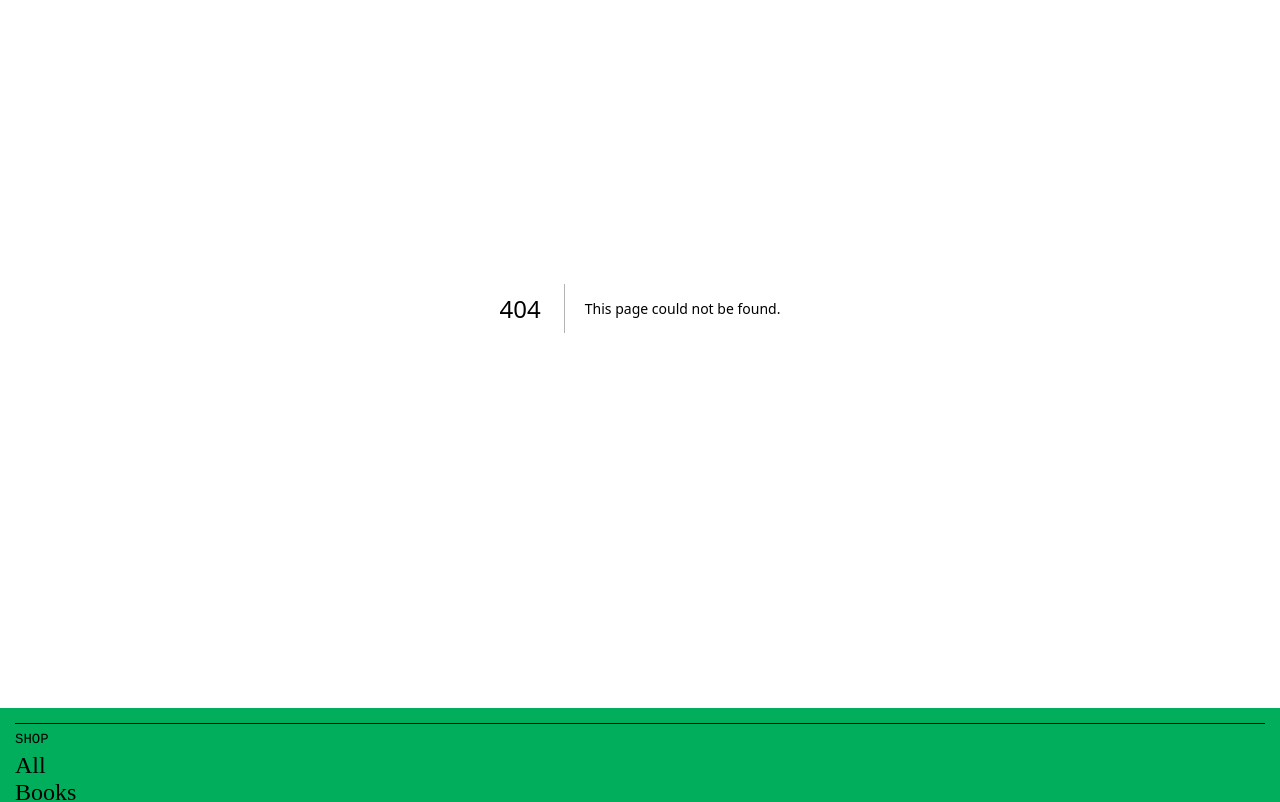
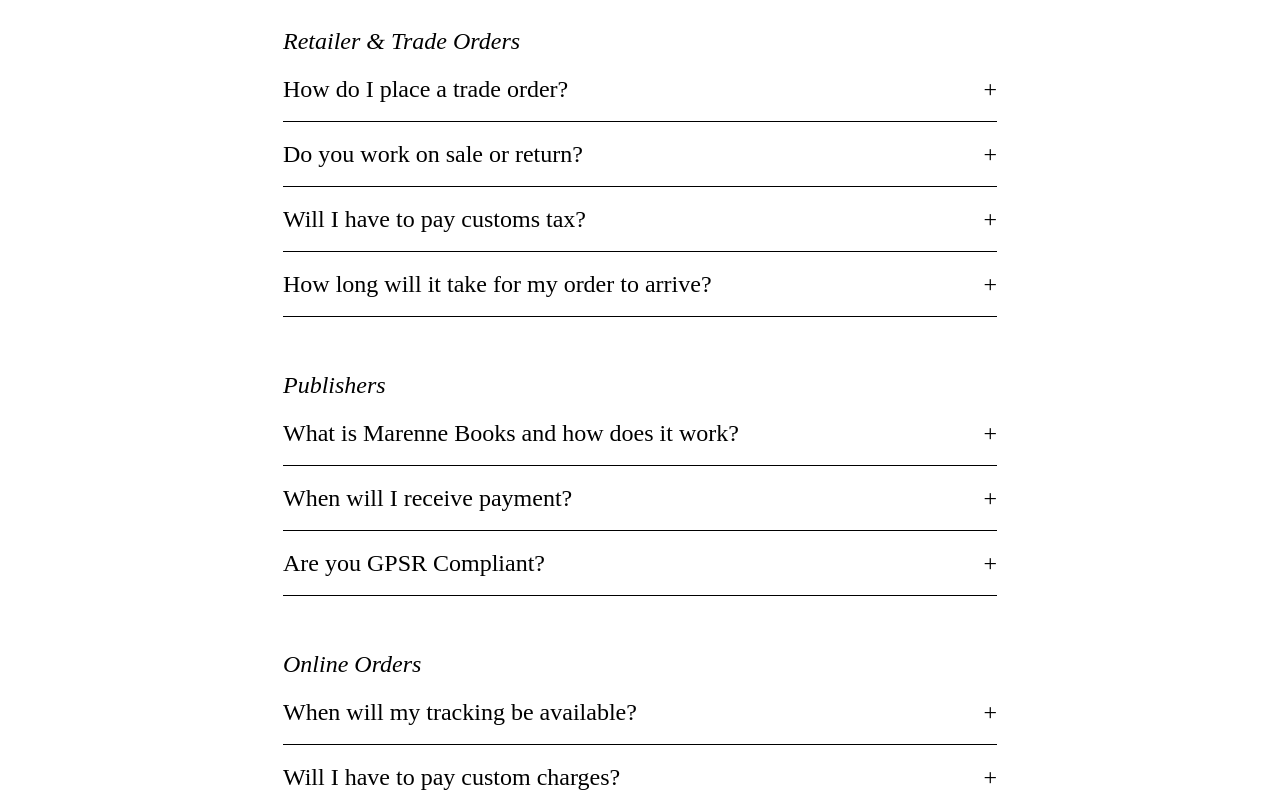
Before and after one commit to Balteanu-Sara/Marenne, a Next.js app: page /faq in a window 1280 px wide. Before the commit this address had no page. Shown: the part 380-1182 px from the top of the page. Built offline with nearby package versions, Linux system fonts and the light colour scheme.

Commit message:
Add /faq page + Make styling changes on /newsletter

```diff
--- /dev/null
+++ b/src/app/faq/page.tsx
@@ -0,0 +1,13 @@
+import { FaqSection } from "@/components/client/indexClient";
+
+export default function Newsletter() {
+  return (
+    <main className="p-[15px] w-[100%] mt-5 mb-7 mx-auto max-w-[760px]">
+      <p className="justify-self-center font-garamond text-4xl lg:text-5xl pb-[10px]">
+        F.A.Q
+      </p>
+
+      <FaqSection />
+    </main>
+  );
+}
--- a/src/app/newsletter/page.tsx
+++ b/src/app/newsletter/page.tsx
@@ -3,7 +3,7 @@ import { NewsletterSection } from "@/components/client/indexClient";
 export default function Newsletter() {
   return (
     <main className="p-[15px] w-[100%] mt-4 mx-auto max-w-[760px]">
-      <p className="justify-self-center font-garamond text-[30px] pb-[10px]">
+      <p className="justify-self-center font-garamond text-3xl lg:text-5xl pb-[10px]">
         Newsletter
       </p>
 
--- /dev/null
+++ b/src/components/client/FaqSection.tsx
@@ -0,0 +1,135 @@
+"use client";
+
+import { useState } from "react";
+
+const faq = [
+  {
+    id: 0,
+    question: "How do I place a trade order?",
+    answer:
+      "To set up a trade account with us please email mia@antennebooks.com. \nWe offer a 40% discount RRP across our entire catalogue & free shipping for orders over £40 in the UK.",
+  },
+  {
+    id: 1,
+    question: "Do you work on sale or return?",
+    answer: "Yes we do, please see our trade terms.",
+  },
+  {
+    id: 2,
+    question: "Will I have to pay customs tax?",
+    answer:
+      "Yes, it is the retailer's responsibility to clear any custom or import charges which may occur. \nCustoms charges vary country to country. If you do not pay the necessary customs clearance, your order will be returned to the warehouse.",
+  },
+  {
+    id: 3,
+    question: "How long will it take for my order to arrive?",
+    answer:
+      "Orders from our UK warehouse are dispatched with next day delivery within the UK. \nFor ROW please allow 7-10 days. \nIf you need express shipping please let us know when placing your order.",
+  },
+  {
+    id: 4,
+    question: "What is Marenne Books and how does it work?",
+    answer:
+      "Antenne Books is a book distributor based in London with warehouses in the UK and EU. Antenne Books takes books, zines and magazines on a consignment basis and distributes them via independent bookstores and galleries worldwide. \nAntenne Books works on a commission split basis of your title(s) RRP of 20% to Antenne, 40% to the publisher and 40% to the retailer. \nFor more information please see our terms.",
+  },
+  {
+    id: 5,
+    question: "When will I receive payment?",
+    answer:
+      "You will receive your first sales report after 6 months. You will need to send an invoice with the amount shown with 30 day payment terms. Antenne Books cannot pay upfront for any titles that we take on.",
+  },
+  {
+    id: 6,
+    question: "Are you GPSR Compliant?",
+    answer:
+      "Yes, Antenne Books and all our publishers are EU and GPSR Compliant. \nPlease contact us for further information.",
+  },
+  {
+    id: 7,
+    question: "When will my tracking be available?",
+    answer: "Tracking is updated as soon as your order is dispatched.",
+  },
+  {
+    id: 8,
+    question: "Will I have to pay custom charges?",
+    answer:
+      "Yes, you will receive an email notification from the local customs authority. \nIt is the customers responsibility to clear any custom and import charges. ",
+  },
+  {
+    id: 9,
+    question: "What if I have an issues with my order?",
+    answer: "For any queries please email shop@antennebooks.com",
+  },
+];
+
+export default function FaqSection() {
+  const [open, setOpen] = useState<Record<number, boolean>>({});
+
+  function toggle(id: number) {
+    setOpen((prev) => ({
+      ...prev,
+      [id]: !prev[id],
+    }));
+  }
+
+  return (
+    <div className="flex flex-col px-2 justify-center gap-13 w-100% min-h-[410px] mt-6 font-garamond text-2xl">
+      <div>
+        <p className="italic">Retailer & Trade Orders</p>
+        {faq.slice(0, 4).map((q) => {
+          return (
+            <div
+              className="flex flex-col py-4 border-b-black border-b-[1px]"
+              onClick={() => toggle(q.id)}
+              key={q.id}
+            >
+              <div className="flex flex-row justify-between">
+                <p>{q.question}</p>
+                <p>{open[q.id] ? "-" : "+"}</p>
+              </div>
+              {open[q.id] && <p className="mt-3 text-lg">{q.answer}</p>}
+            </div>
+          );
+        })}
+      </div>
+
+      <div>
+        <p className="italic">Publishers</p>
+        {faq.slice(4, 7).map((q) => {
+          return (
+            <div
+              className="flex flex-col py-4 border-b-black border-b-[1px]"
+              onClick={() => toggle(q.id)}
+              key={q.id}
+            >
+              <div className="flex flex-row justify-between">
+                <p>{q.question}</p>
+                <p>{open[q.id] ? "-" : "+"}</p>
+              </div>
+              {open[q.id] && <p className="mt-3 text-lg">{q.answer}</p>}
+            </div>
+          );
+        })}
+      </div>
+
+      <div>
+        <p className="italic">Online Orders</p>
+        {faq.slice(7).map((q) => {
+          return (
+            <div
+              className="flex flex-col py-4 border-b-black border-b-[1px]"
+              onClick={() => toggle(q.id)}
+              key={q.id}
+            >
+              <div className="flex flex-row justify-between">
+                <p>{q.question}</p>
+                <p>{open[q.id] ? "-" : "+"}</p>
+              </div>
+              {open[q.id] && <p className="mt-3 text-lg">{q.answer}</p>}
+            </div>
+          );
+        })}
+      </div>
+    </div>
+  );
+}
--- a/src/components/client/NewsletterSection.tsx
+++ b/src/components/client/NewsletterSection.tsx
@@ -36,7 +36,7 @@ export default function NewsletterSection() {
   return (
     <form
       onSubmit={handleSubmit}
-      className="flex flex-col justify-center gap-5 w-100% min-h-[410px]"
+      className="flex flex-col px-2 justify-center gap-5 w-100% min-h-[410px]"
     >
       <input
         className="w-100% text-black text-left text-[14px] pl-[16px] font-courier border-black border-[1px] border-solid font-normal h-[50px] bg-[rgb(255,255.255)] focus:outline-black"
@@ -52,7 +52,7 @@ export default function NewsletterSection() {
         value={query2}
         onChange={(e) => setQuery2(e.target.value)}
       />
-      <p className="w-100% text-left text-[12px] font-courier">
+      <p className="w-100% text-left text-[12px] font-courier font-normal">
         We use email and targeted online advertising to send you product and
         services updates, promotional offers and other marketing communications
         based on the information we collect about you, such as your email
--- a/src/components/client/indexClient.ts
+++ b/src/components/client/indexClient.ts
@@ -7,3 +7,4 @@ export { default as Cart } from "./Cart";
 export { default as BookDescription } from "./BookDescription";
 export { default as CopyURLButton } from "./CopyURLButton";
 export { default as NewsletterSection } from "./NewsletterSection";
+export { default as FaqSection } from "./FaqSection";
```
